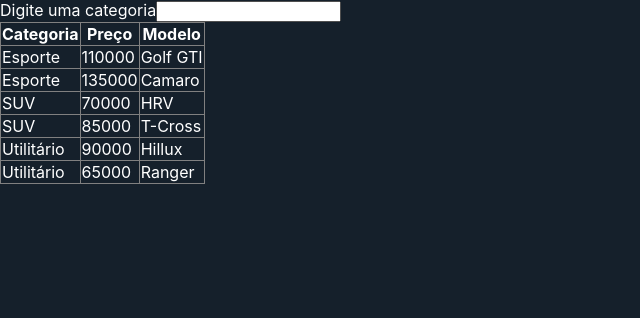
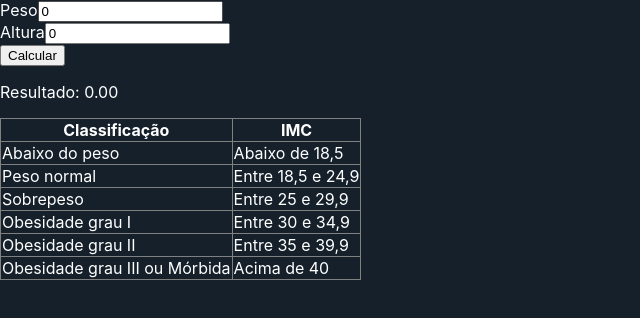
Before and after one commit to viniciustixu/CursoReactCFB, a React (Create React App) app in the folder my-app/: page / in a window 1280 px wide. Shown: the top 318 px of the page, without its empty margins (0-640 px from the left). Built offline with nearby package versions, Linux system fonts and the light colour scheme.

Commit message:
Calculadora de IMC

```diff
--- a/my-app/src/App.js
+++ b/my-app/src/App.js
@@ -1,73 +1,104 @@
-import React, { useState, useEffect } from 'react';
+import React, { useState } from 'react';
 import logo from './logo.svg';
 import './App.css';
 
 
 
-const carros = [
-  { categoria: "Esporte", preco: "110000", modelo: "Golf GTI" },
-  { categoria: "Esporte", preco: "135000", modelo: "Camaro" },
-  { categoria: "SUV", preco: "70000", modelo: "HRV" },
-  { categoria: "SUV", preco: "85000", modelo: "T-Cross" },
-  { categoria: "Utilitário", preco: "90000", modelo: "Hillux" },
-  { categoria: "Utilitário", preco: "65000", modelo: "Ranger" },
-];
-
-const linhas = (cat) => {
-  const li = [];
-  carros.forEach((carro, index) => {
-    if (carro.categoria.toLocaleUpperCase().includes(cat.toLocaleUpperCase()) || cat === "") {
-      li.push(
-        <tr>
-          <td>{carro.categoria}</td>
-          <td>{carro.preco}</td>
-          <td>{carro.modelo}</td>
-        </tr>
-      );
-    }
-  });
-
-  return li;
-};
-
-
-const TabelaCarros = (cat) => {
+const tabelaIMC = () => {
   return (
-    <table border='1' style={{ borderCollapse: 'collapse' }}>
+    <table border='1' style={{ borderCollapse: 'collapse' }} >
       <thead>
         <tr>
-          <th>Categoria</th>
-          <th>Preço</th>
-          <th>Modelo</th>
+          <th>
+            Classificação
+          </th>
+          <th>
+            IMC
+          </th>
         </tr>
       </thead>
       <tbody>
-        {linhas(cat)}
+        <tr>
+          <td>Abaixo do peso </td>
+          <td>Abaixo de 18,5 </td>
+        </tr>
+        <tr>
+          <td>Peso normal </td>
+          <td>Entre 18,5 e 24,9 </td>
+        </tr>
+        <tr>
+          <td>Sobrepeso </td>
+          <td>Entre 25 e 29,9 </td>
+        </tr>
+        <tr>
+          <td>Obesidade grau I </td>
+          <td>Entre 30 e 34,9 </td>
+        </tr>
+        <tr>
+          <td>Obesidade grau II </td>
+          <td>Entre 35 e 39,9 </td>
+        </tr>
+        <tr>
+          <td>Obesidade grau III ou Mórbida </td>
+          <td>Acima de 40 </td>
+        </tr>
       </tbody>
     </table>
   );
 };
 
-const pesquisaCategoria = (cat, scat) => {
+const fpeso = (p, sp) => {
   return (
     <div>
-      <label htmlFor="idPesquisa">Digite uma categoria</label>
-      <input type="text" id="idPesquisa" value={cat} onChange={(e) => scat(e.target.value)} />
+      <label htmlFor="Ipeso">Peso</label>
+      <input type="text" id="Ipeso" value={p} onChange={(e) => { sp(e.target.value); }} />
     </div>
   );
-
 };
 
+const faltura = (a, sa) => {
+  return (
+    <div>
+      <label htmlFor="Ialtura">Altura</label>
+      <input type="text" id="Ialtura" value={a} onChange={(e) => { sa(e.target.value); }} />
+    </div>
+  );
+};
+
+const fcalcular = (p, a, sr) => {
+  const calc = () => {
+    sr(p / (a * a));
+  };
+
+  return (
+    <div>
+      <button onClick={calc} >Calcular</button>
+    </div>
+  );
+};
+
+const fresultado = (r) => {
+  return (
+    <div>
+      <p>Resultado: {r.toFixed(2)}</p>
+    </div>
+  );
+};
 
 
 function App() {
 
-  const [categoria, setCategoria] = useState('');
+  const [peso, setPeso] = useState(0);
+  const [altura, setAltura] = useState(0);
+  const [reultado, setResultado] = useState(0);
 
   return (
     <>
-      {pesquisaCategoria(categoria, setCategoria)}
-      {TabelaCarros(categoria)}
+      {fpeso(peso, setPeso)}
+      {faltura(altura, setAltura)}
+      {fcalcular(peso, altura, setResultado)}
+      {fresultado(reultado)}
+      {tabelaIMC()}
     </>
   );
 };
```
